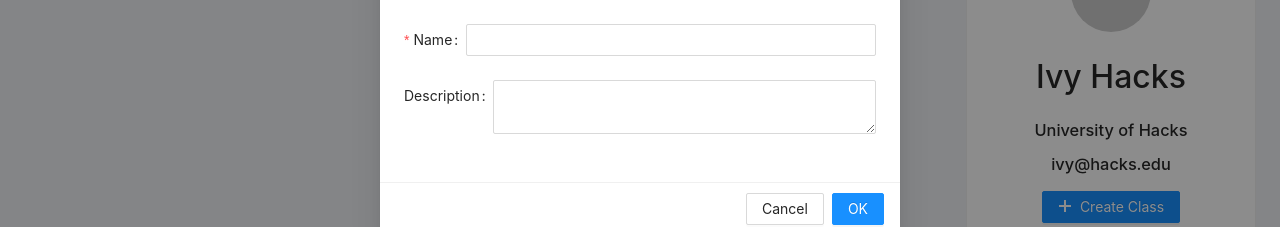
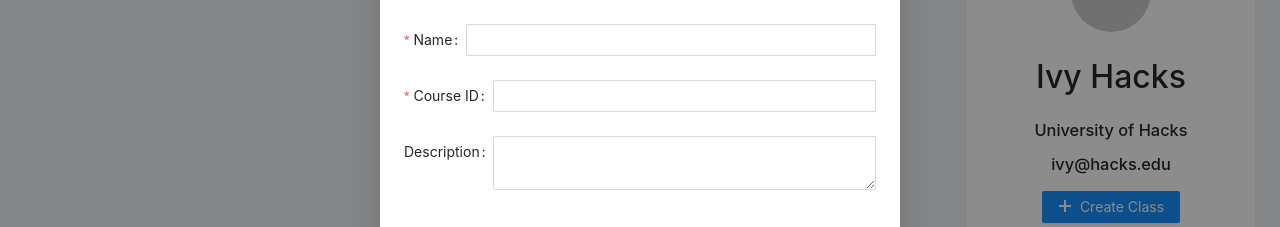
Before and after one commit to edwincarbajal/ivyhacks, a React (Create React App) app in the folder front-end/: page / in a window 1280 px wide. Both pictures are taken after a click on the button "Create Class". Shown: the part 155-382 px from the top of the page. Built offline with nearby package versions, Linux system fonts and the light colour scheme; no server answers.

Commit message:
Add create class and create lecture

```diff
--- a/front-end/src/components/Class/LectureCard.js
+++ b/front-end/src/components/Class/LectureCard.js
@@ -8,7 +8,6 @@ function LectureCard({ title, date, id, classId }) {
 
     function showDate(date) {
         let obj = new Date(parseInt(date) * 1000);
-        console.log(obj);
         return obj.toLocaleDateString();
     }
 
--- a/front-end/src/components/Class/index.js
+++ b/front-end/src/components/Class/index.js
@@ -1,5 +1,5 @@
 import { ArrowLeftOutlined, PlusOutlined } from "@ant-design/icons";
-import { Layout, Row, Col, Button, Modal, Form, Input, DatePicker } from "antd";
+import { Layout, Row, Col, Button, Modal, Form, Input, DatePicker, message } from "antd";
 import React, { useEffect, useState } from "react";
 import { Link, useParams } from "react-router-dom";
 import LectureCard from "./LectureCard";
@@ -13,14 +13,24 @@ function Class() {
     const [form] = Form.useForm();
     let { classId } = useParams();
 
+    async function getClass() {
+        const result = await axios.get(`http://localhost:9000/getLectures?class=${classId}`)
+        setInfo(result.data);
+    }
+
     useEffect(() => {
-        async function getClass() {
-            const result = await axios.get(`http://localhost:9000/getLectures?class=${classId}`)
-            setInfo(result.data);
-        }
-
         getClass();
     }, [classId])
+
+    async function createLecture(values) {
+        await axios.post('http://localhost:9000/addLecture', {
+            lecTitle: values.name,
+            lecDate: values.date.unix(),
+            classID: classId,
+        })
+        message.success("Lecture created!")
+        getClass();
+    }
 
     return (
         <Layout style={{ minHeight: "100vh" }}>
@@ -43,7 +53,7 @@ function Class() {
                     onCancel={() => setVisible(false)}
                     onOk={() => {
                         form.validateFields().then(values => {
-                            console.log(values);
+                            createLecture(values);
                             setVisible(false);
                         }).catch(err => console.log(err))
                     }}
--- a/front-end/src/components/Dashboard/index.js
+++ b/front-end/src/components/Dashboard/index.js
@@ -1,6 +1,6 @@
 import styles from "./Dashboard.module.css";
 import axios from "axios";
-import { Button, Card, Col, Layout, Row, Form, Modal, Input } from "antd";
+import { Button, Card, Col, Layout, Row, Form, Modal, Input, message } from "antd";
 import React, { useEffect, useState } from "react";
 import CourseCard from "./CourseCard";
 import fire from "../../firebase";
@@ -14,16 +14,23 @@ function Dashboard() {
     const [visible, setVisible] = useState(false);
     const [form] = Form.useForm();
 
+    async function getClasses() {
+        const result = await axios.get("http://localhost:9000/getClasses");
+        setClasses(result.data);
+    }
+
     useEffect(() => {
-        async function getClasses() {
-            const result = await axios.get("http://localhost:9000/getClasses");
-            setClasses(result.data);
-        }
         getClasses();
     }, []);
 
-    function createClass(values) {
-        console.log(values);
+    async function createClass(values) {
+        await axios.post("http://localhost:9000/addClass", {
+            classID: values.id,
+            className: values.name,
+            classDesc: values.description,
+        });
+        getClasses();
+        message.success("Class created!")
         setVisible(false);
     }
 
@@ -104,6 +111,19 @@ function Dashboard() {
                                     >
                                         <Input />
                                     </Form.Item>
+                                    <Form.Item
+                                        label="Course ID"
+                                        name="id"
+                                        rules={[
+                                            {
+                                                required: true,
+                                                message:
+                                                    "Please enter the class ID",
+                                            },
+                                        ]}
+                                    >
+                                        <Input />
+                                    </Form.Item>
 
                                     <Form.Item
                                         label="Description"
```
